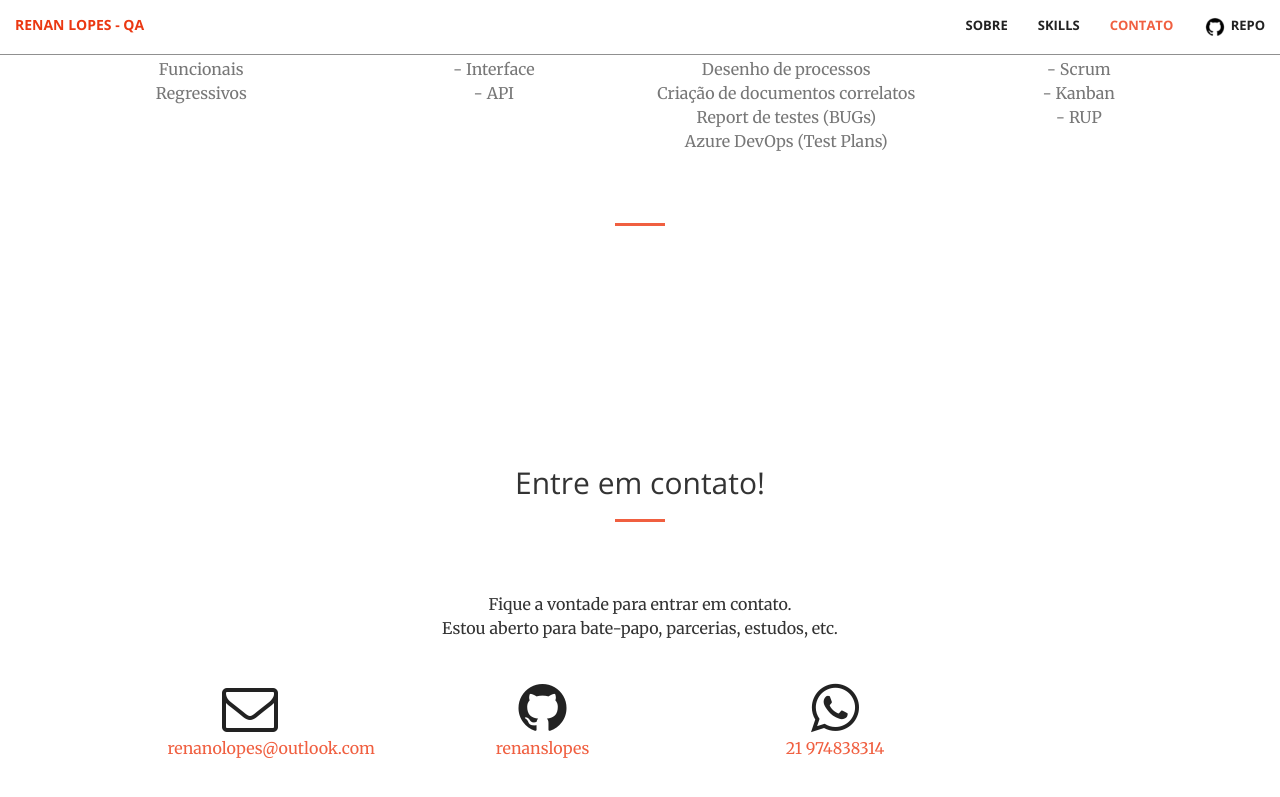
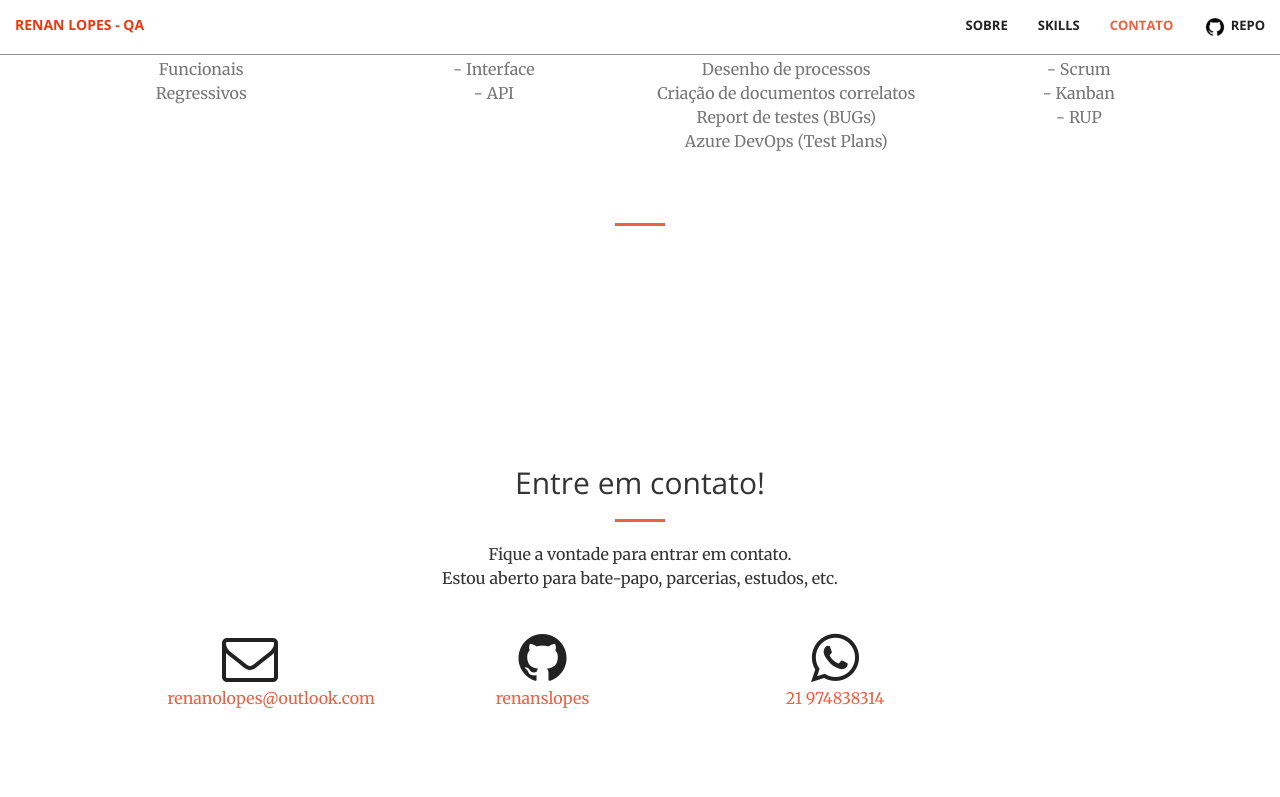
Before and after one commit to renanslopes/renanslopes.github.io, a Jekyll site: the page built from index.html, in a window 1280 px wide and 900 px high, scrolled down 1916 px. Shown: the top 797 px of the window. Built offline with Jekyll 4.4.1, drawn with Linux system fonts in a browser that asks for light colours.

Commit message:
ajuste p contato padding-bottom

```diff
--- a/_includes/contact.html
+++ b/_includes/contact.html
@@ -11,12 +11,6 @@
                 </p>
                 <br />
             </div>
-            <!-- <div class="col-lg-2 col-lg-offset-2 text-center">
-                <a href="https://twitter.com/{{ site.twitter_username }}">
-                    <i class="fa fa-twitter fa-3x wow bounceIn" data-wow-delay=".1s"></i>
-                    <p>{{ site.twitter_username }}</p>
-                </a>
-            </div> -->
             <div class="col-lg-2 col-lg-offset-1 text-center">
                 <a href="mailto:{{ site.email }}" target="_blank">
                     <i class="fa fa-envelope-o fa-3x wow bounceIn" data-wow-delay=".1s"></i>
--- a/css/personal.css
+++ b/css/personal.css
@@ -11,7 +11,7 @@
 }
 
 #p_contact {
-    padding-top: 50px;
+    padding-top: 50px 0px;
 }
 
 #hr_contact {
```
